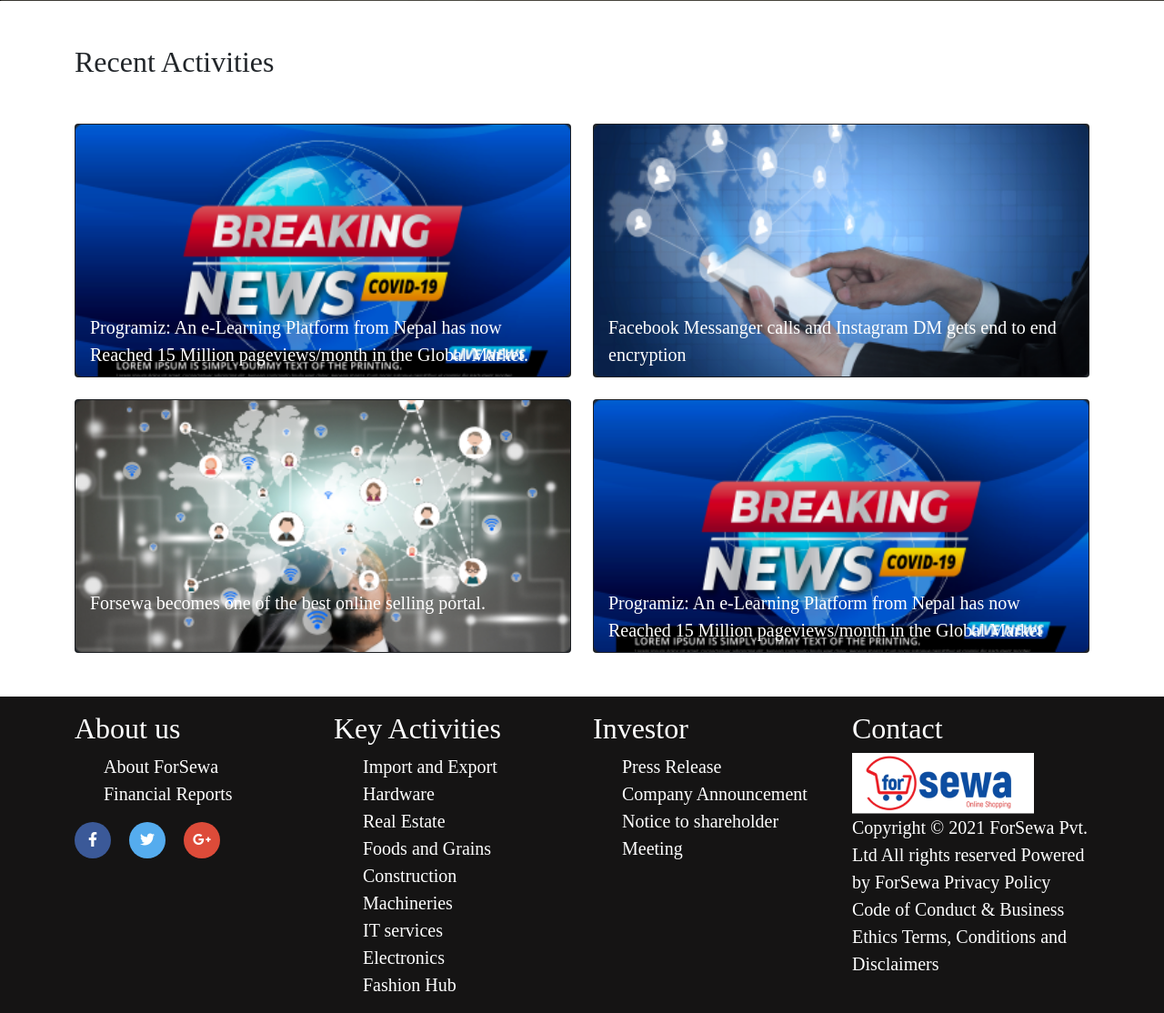
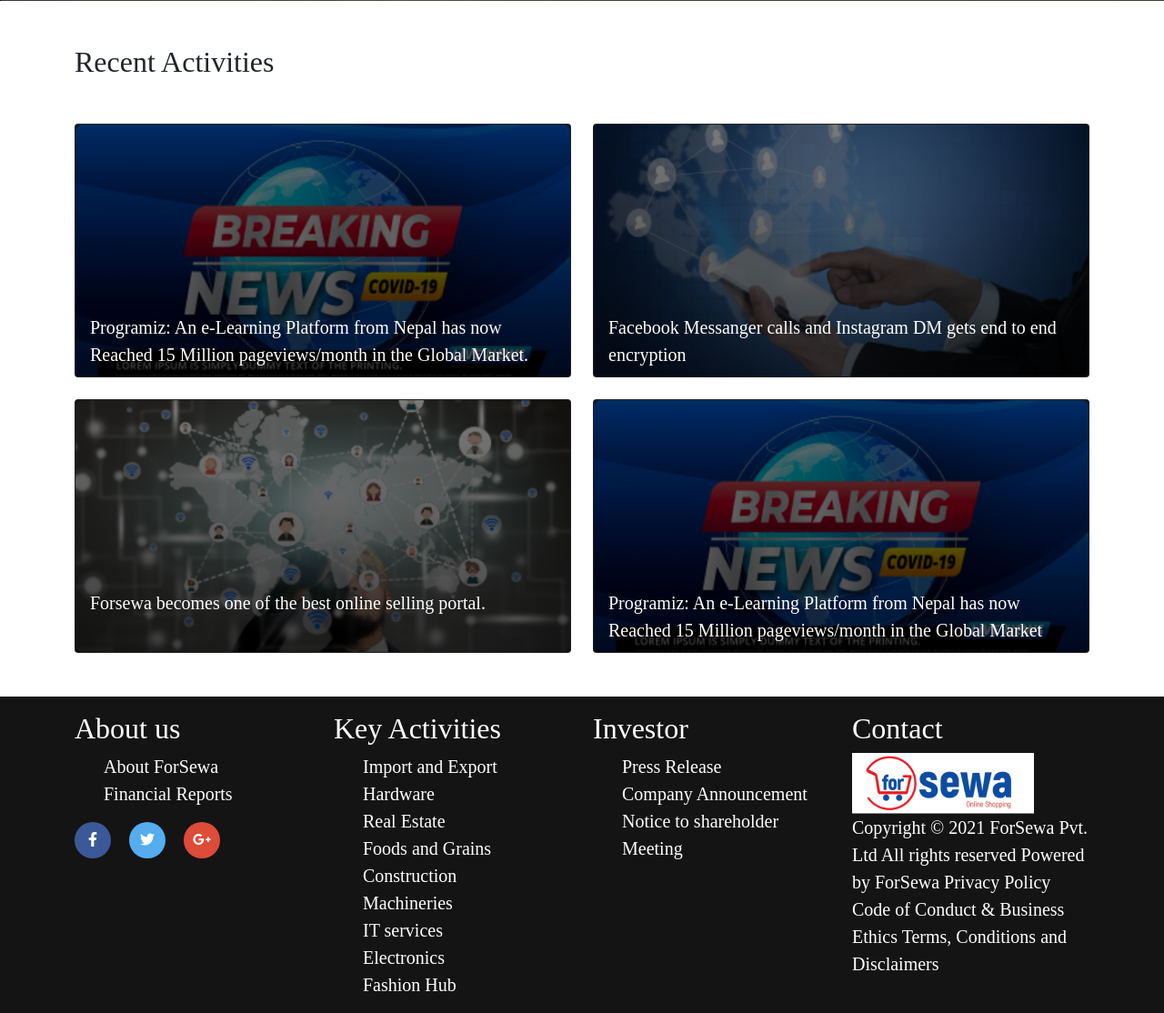
Before and after one commit to Birajramtel/for_sewa, a PHP site: page /investor.php in a window 1280 px wide. Shown: the part 642-1756 px from the top of the page at 91% size. Run offline with PHP 8.4, Linux system fonts and the light colour scheme; some libraries are stand-ins or nearby versions; some web fonts are replaced.

Commit message:
Properties added to Style

```diff
--- a/css/style.css
+++ b/css/style.css
@@ -98,3 +98,10 @@ a.footer_link {
 .background_hero{
   background-color: #104fa0;
 }
+
+.recent_activites{
+  background-image:
+  linear-gradient(to bottom, rgba(0, 0, 0, 0.52), rgba(0, 0, 0, 0.73));
+  background-size: cover;
+  color: white;
+}
```
